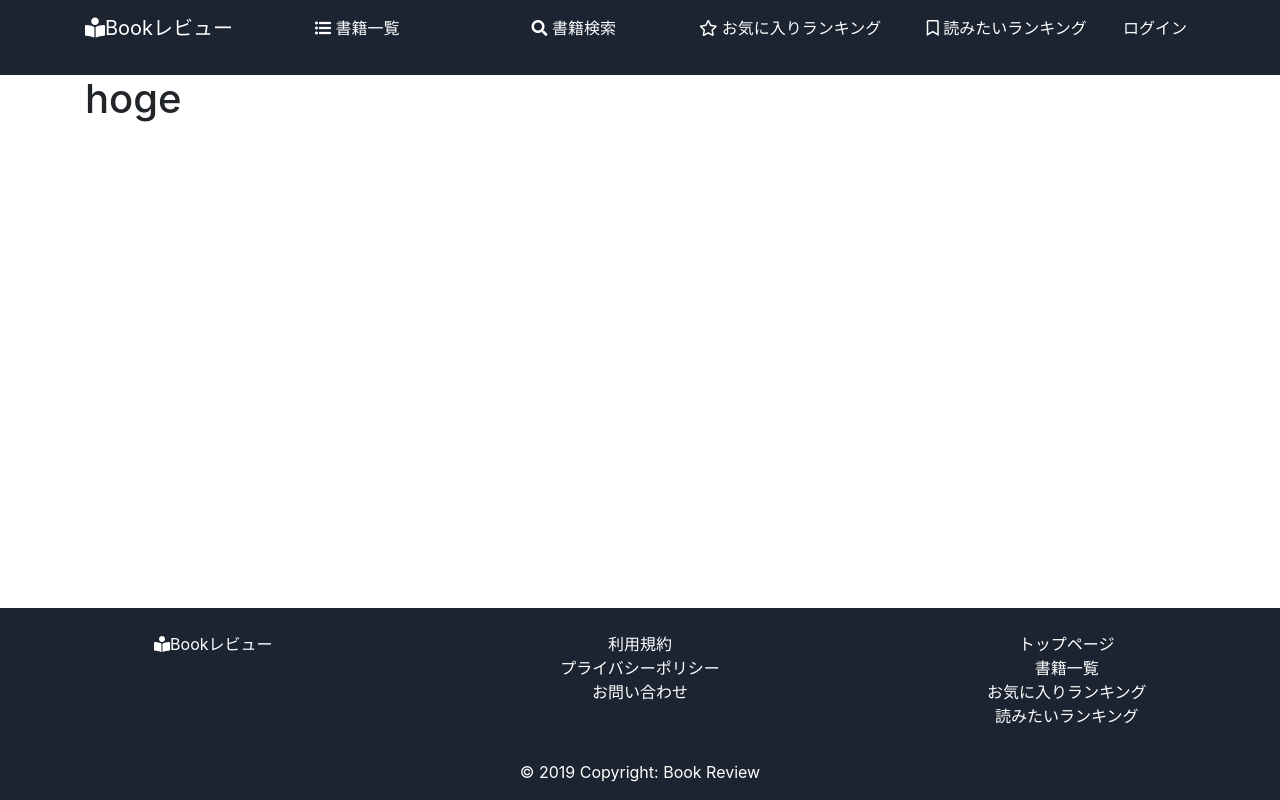
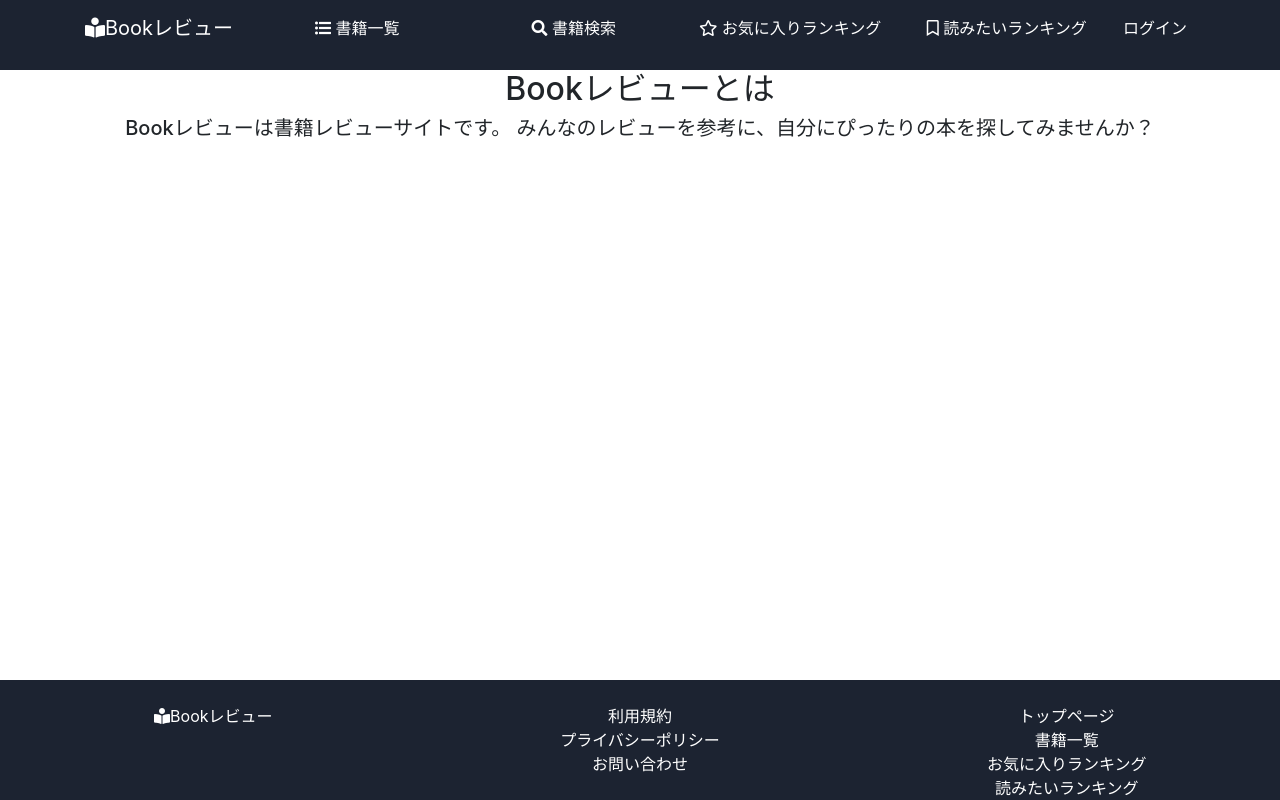
Before and after one commit to yuna1001/book-review, a Django app: page / in a window 1280 px wide. Run offline with Django 3.2, Linux system fonts and the light colour scheme; some libraries are stand-ins or nearby versions.

Commit message:
[mod] home画面をaboutページに変更

```diff
--- a/book/urls.py
+++ b/book/urls.py
@@ -7,7 +7,7 @@ from .views import (
 app_name = 'book'
 
 urlpatterns = [
-    path('', TemplateView.as_view(template_name='home.html'), name='home'),
+    path('', TemplateView.as_view(template_name='about.html'), name='about'),
     path('list/', BookListView.as_view(), name='list'),
     path('search/', BookSearchView.as_view(), name='search'),
     path('add/', BookAddView.as_view(), name='add'),
--- /dev/null
+++ b/static/about.css
@@ -0,0 +1,3 @@
+div.description {
+    text-align: center;
+}
--- a/static/base.css
+++ b/static/base.css
@@ -1,4 +1,5 @@
 header {
+    height: 70px;
     background-color: #1C2331;
 }
 
@@ -8,6 +9,7 @@ header a {
 }
 
 footer {
+    height: 120px;
     color: white;
     background-color: #1C2331;
 }
--- /dev/null
+++ b/templates/about.html
@@ -0,0 +1,17 @@
+{% extends 'base.html' %}
+{% load static %}
+{% load bootstrap4 %}
+{% block extra_css %}
+<link href="{% static 'about.css' %}" rel="stylesheet" type="text/css">
+{% endblock %}
+
+{% block content %}
+<div class="description">
+    <h2>Bookレビューとは</h2>
+    <h5>Bookレビューは書籍レビューサイトです。
+        みんなのレビューを参考に、自分にぴったりの本を探してみませんか？ </h5>
+</div>
+<div class="row">
+
+</div>
+{% endblock %}
--- a/templates/base.html
+++ b/templates/base.html
@@ -17,8 +17,8 @@
     </head>
 
     <body>
-        <header style="padding-top:75px">
-            <nav class="navbar fixed-top navbar-expand-lg">
+        <header class="sticky-top">
+            <nav class="navbar navbar-expand-lg">
                 <div class="container">
                     <a class="navbar-brand" href='#'><i class="fas fa-book-reader"></i>Bookレビュー</a>
                     <button class="navbar-toggler" type="button" data-toggle="collapse" data-target="#navbarNavDropdown"
@@ -69,9 +69,9 @@
                     </div>
             </nav>
         </header>
-        <main class="container">
+        <main class="container" style="padding-bottom: 150px;">
             {% for message in messages %}
-            <div class="alert alert alert-primary alert-dismissible fade show" role="alert">
+            <div class=" alert alert alert-primary alert-dismissible fade show" role="alert">
                 {{ message }}
                 <button type="button" class="close" data-dismiss="alert" aria-label="Close">
                     <span aria-hidden="true">&times;</span>
@@ -115,7 +115,7 @@
                         <!-- Links -->
                         <ul class="list-unstyled">
                             <li>
-                                <a href="{% url 'book:home' %}">トップページ</a>
+                                <a href="{% url 'book:about' %}">トップページ</a>
                             </li>
                             <li>
                                 <a href="{% url 'book:list' %}">書籍一覧</a>
--- a/templates/home.html
+++ /dev/null
@@ -1,9 +0,0 @@
-{% extends 'base.html' %}
-{% load bootstrap4 %}
-{% block extra_css %}
-{% endblock %}
-
-{% block content %}
-
-<h1>hoge</h1>
-{% endblock %}
```
